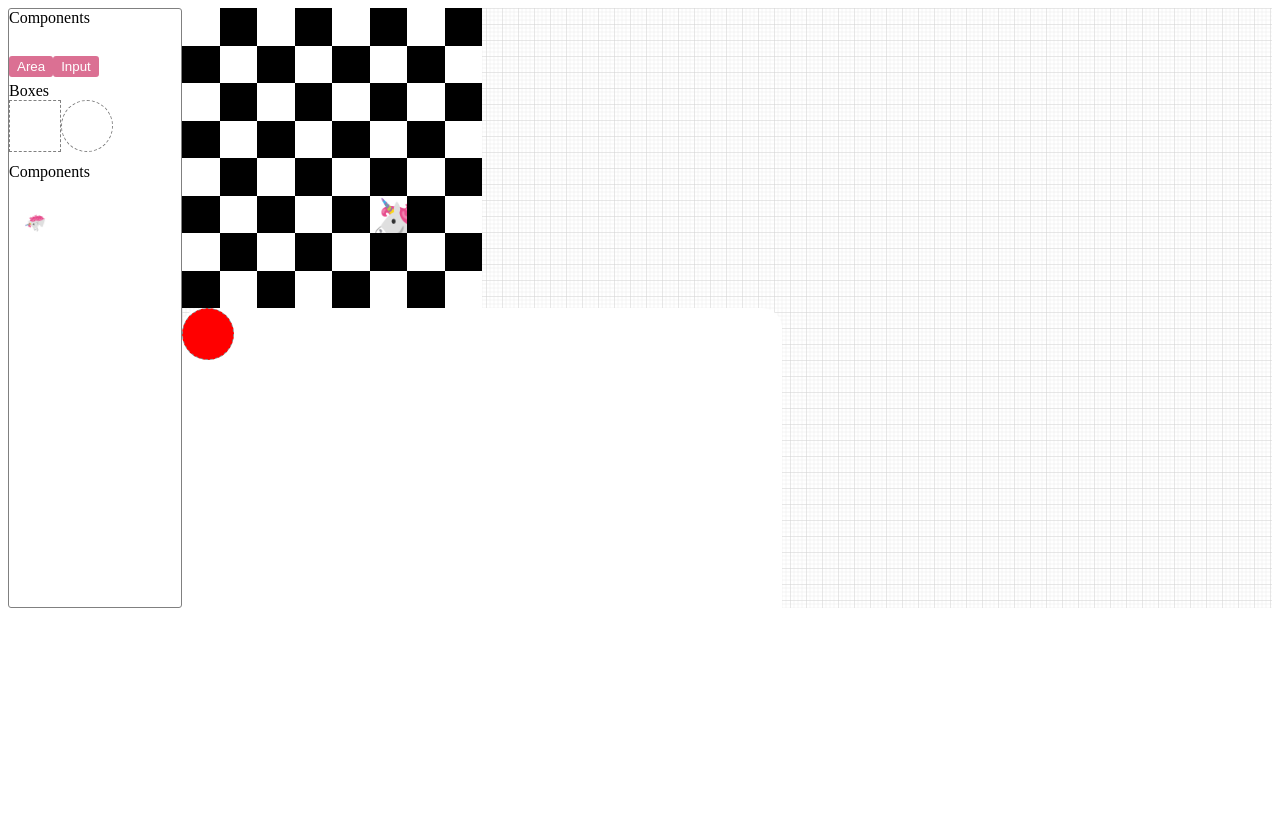
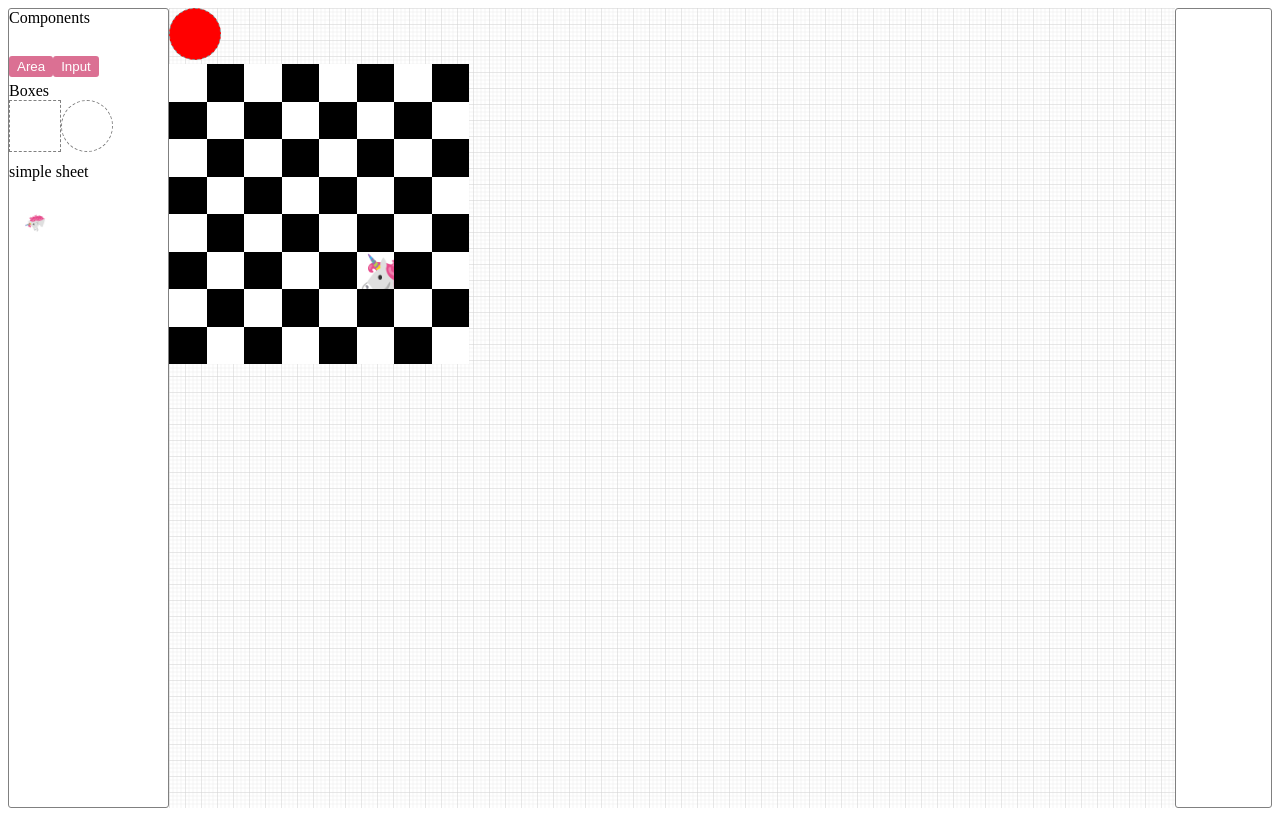
Before and after one commit to noberk/pagegen, a React (Create React App) app: page / in a window 1280 px wide. Built offline with nearby package versions, Linux system fonts and the light colour scheme.

Commit message:
refactor code

```diff
--- /dev/null
+++ b/src/common/browser.ts
@@ -0,0 +1,6 @@
+export function visibleHeight() {
+  return window.innerHeight
+}
+export function visibleWidth() {
+  return window.innerWidth
+}
--- a/src/components/Layout/index.tsx
+++ b/src/components/Layout/index.tsx
@@ -1,8 +1,9 @@
-import styled, { keyframes } from 'styled-components'
+import styled from 'styled-components'
+import { visibleHeight } from '../../common/browser'
 
 export const CanvasContainer = styled.div`
   width: 100%;
-  height: 100%;
+  height: ${visibleHeight()}px;
   touch-action: none;
   overflow: auto;
   background-color: #ffffff;
@@ -15,13 +16,15 @@ export const Box = styled.div<{ width: number; height: number }>`
 `
 export const Div = styled.div``
 
-export const Aside = styled.aside`
+// Don't modify this function
+export const Side = styled.aside`
   background-color: #fff;
   border: 1px solid gray;
   border-radius: 3px;
   width: 200px;
   overflow: hidden;
 `
+
 export const DashBox = styled.span`
   width: 50px;
   height: 50px;
--- /dev/null
+++ b/src/pages/Canvas/LeftSide.tsx
@@ -0,0 +1,36 @@
+import React from 'react'
+import { Rotate } from '../../components/effect'
+import { DraggableSpanSlot, ElementSlot } from '../../components/Interaction'
+import { Button, DashBox, DashCircle, Side } from '../../components/Layout'
+import { DragItemType } from '../../constant'
+
+export default function () {
+  return (
+    <Side>
+      <div>
+        <header>Components</header>
+        <DraggableSpanSlot dragType={DragItemType.Button}>
+          <Button primary>Area</Button>
+        </DraggableSpanSlot>
+        <DraggableSpanSlot dragType={DragItemType.Input}>
+          <Button primary>Input</Button>
+        </DraggableSpanSlot>
+      </div>
+      <div>
+        <header>Boxes</header>
+        <DraggableSpanSlot dragType={DragItemType.Button}>
+          <DashBox />
+        </DraggableSpanSlot>
+        <DraggableSpanSlot dragType={DragItemType.Button}>
+          <DashCircle />
+        </DraggableSpanSlot>
+      </div>
+      <div>
+        <header>simple sheet</header>
+        <ElementSlot>
+          <Rotate>🦄</Rotate>
+        </ElementSlot>
+      </div>
+    </Side>
+  )
+}
--- /dev/null
+++ b/src/pages/Canvas/Main.tsx
@@ -0,0 +1,24 @@
+import React from 'react'
+import Draggable from 'react-draggable'
+import { GRID16 } from '../../assets/svg'
+import { visibleHeight } from '../../common/browser'
+import { Box, DashCircle } from '../../components/Layout'
+import ChessPage from '../ChessPage'
+export default function () {
+  return (
+    <main
+      style={{
+        height: visibleHeight(),
+        width: '100%',
+        background: `url(${GRID16})`,
+      }}
+    >
+      <Draggable>
+        <DashCircle style={{ background: 'red' }} />
+      </Draggable>
+      <Box width={300} height={300}>
+        <ChessPage knightPosition={[5, 5]} />
+      </Box>
+    </main>
+  )
+}
--- a/src/pages/CanvasPage.tsx
+++ b/src/pages/CanvasPage.tsx
@@ -1,63 +1,15 @@
 import React from 'react'
-import ChessPage from './ChessPage'
-import { GRID16 } from '../assets/svg'
-import {
-  Aside,
-  Box,
-  Button,
-  CanvasContainer,
-  DashBox,
-  DashCircle,
-} from '../components/Layout'
-import { DraggableSpanSlot, ElementSlot } from '../components/Interaction'
-import { Rotate } from '../components/effect'
-import { DragItemType } from '../constant'
-import Draggable from 'react-draggable'
+import { CanvasContainer, Side } from '../components/Layout'
+import LeftSide from './Canvas/LeftSide'
+import Main from './Canvas/Main'
 
 function CavansPage() {
   return (
     <>
       <CanvasContainer>
-        <Aside>
-          <div>
-            <div>
-              <header>Components</header>
-              <DraggableSpanSlot dragType={DragItemType.Button}>
-                <Button primary>Area</Button>
-              </DraggableSpanSlot>
-              <DraggableSpanSlot dragType={DragItemType.Input}>
-                <Button primary>Input</Button>
-              </DraggableSpanSlot>
-            </div>
-            <div>
-              <header>Boxes</header>
-              <DraggableSpanSlot dragType={DragItemType.Button}>
-                <DashBox />
-              </DraggableSpanSlot>
-              <DraggableSpanSlot dragType={DragItemType.Button}>
-                <DashCircle />
-              </DraggableSpanSlot>
-            </div>
-            <div>
-              <header>Components</header>
-              <ElementSlot>
-                <Rotate>🦄</Rotate>
-              </ElementSlot>
-            </div>
-          </div>
-        </Aside>
-        <main
-          style={{ height: 600, width: '100%', background: `url(${GRID16})` }}
-        >
-          <Box width={300} height={300}>
-            <ChessPage knightPosition={[5, 5]} />
-          </Box>
-          <div style={{ width: 600, height: 600, background: 'white' , borderRadius:20 }}>
-            <Draggable>
-              <DashCircle style={{background:'red'}} />
-            </Draggable>
-          </div>
-        </main>
+        <LeftSide />
+        <Main />
+        <Side style={{ width: 120 }} />
       </CanvasContainer>
     </>
   )
```
